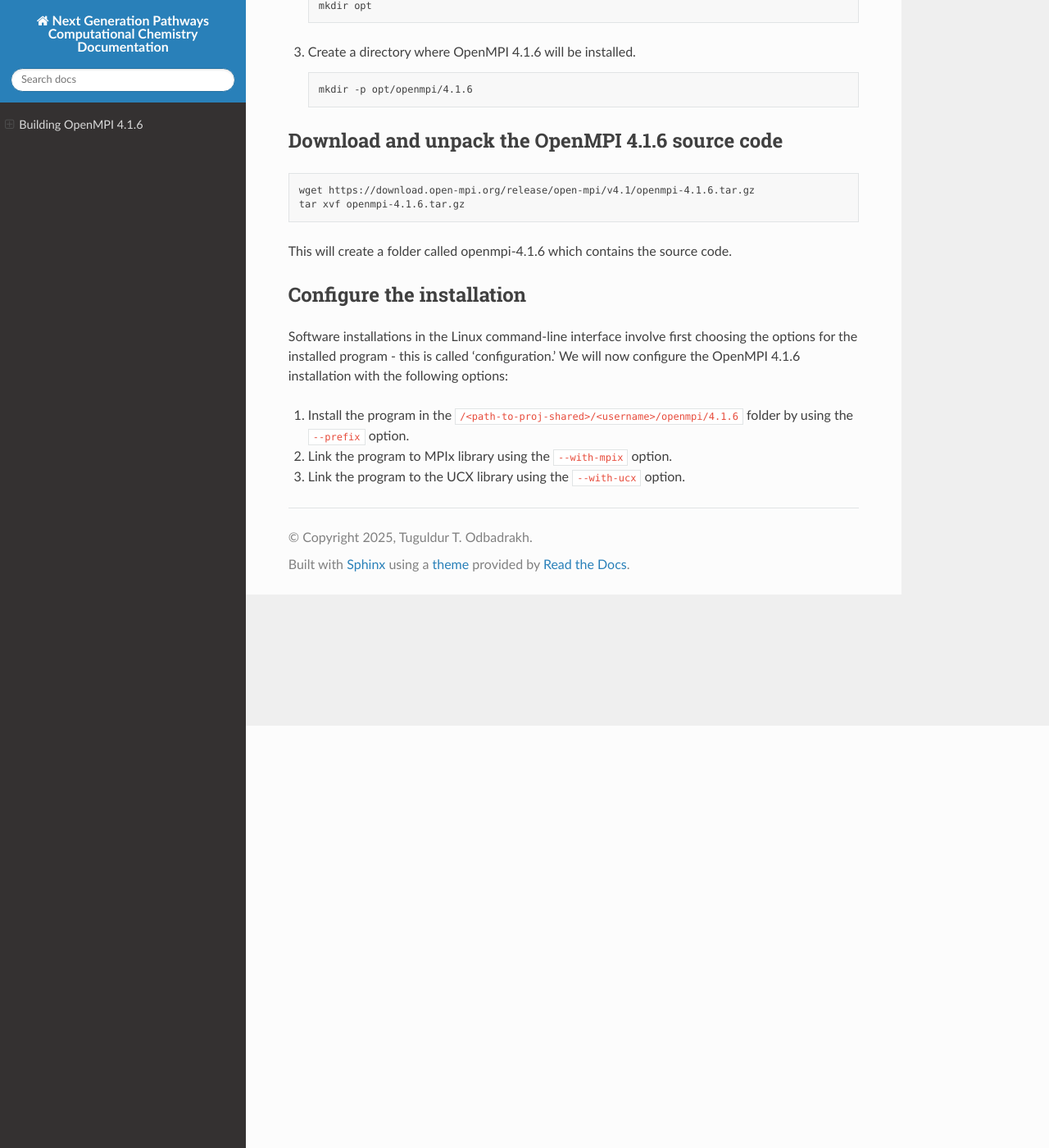
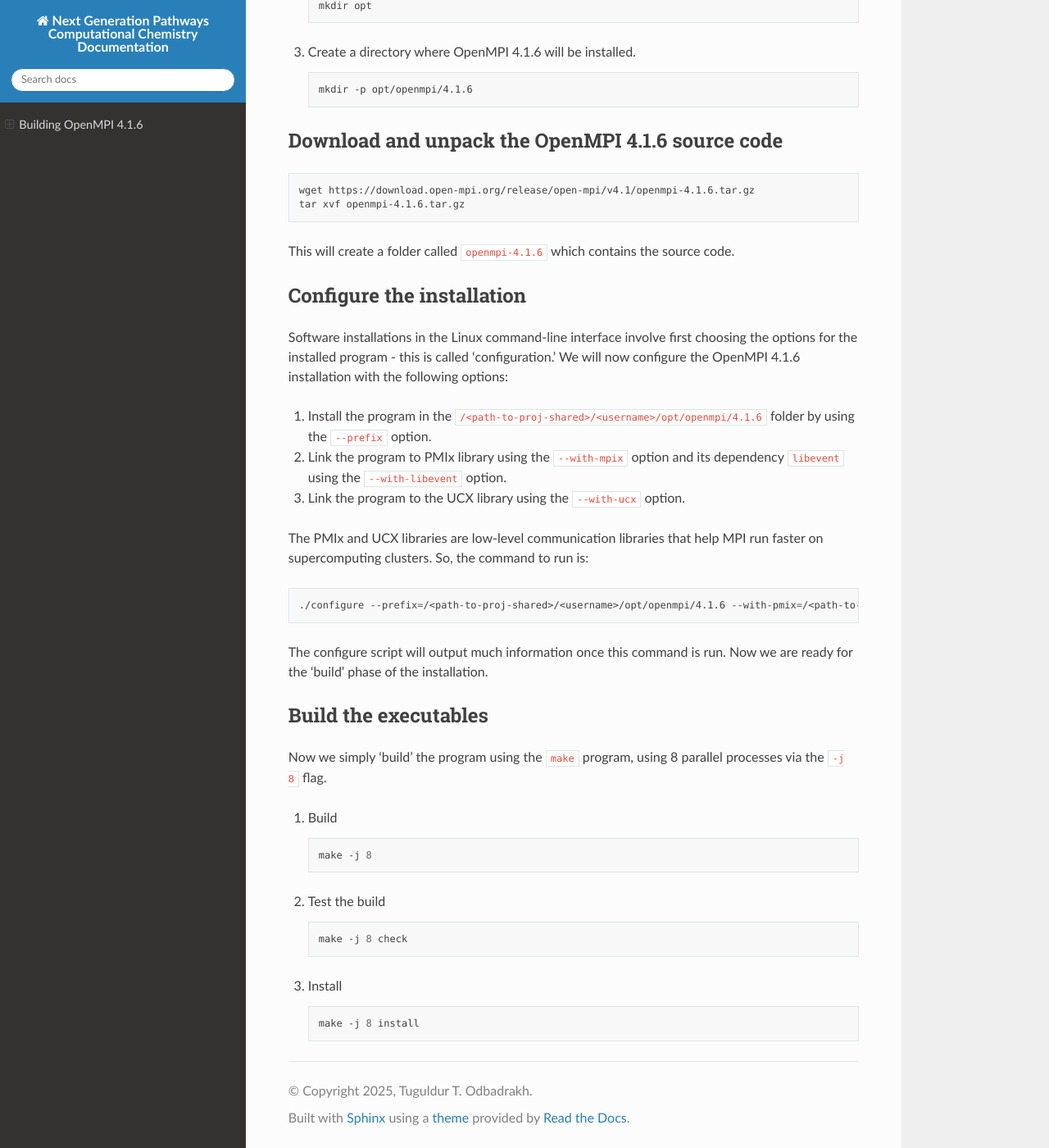
Before and after one commit to todbadrakh/ngp-comp-chem, a Sphinx documentation site: the page built from docs/install_openmpi_4.1.6.md, in a window 1280 px wide and 1400 px high, scrolled down 515 px. Shown: the whole window at 82% size. Built offline with Sphinx 7.4.7 and the Read the Docs theme 3.1.0, drawn with Linux system fonts in a browser that asks for light colours.

Commit message:
completed openmpi install instructions

````diff
--- a/docs/install_openmpi_4.1.6.md
+++ b/docs/install_openmpi_4.1.6.md
@@ -35,7 +35,7 @@ wget https://download.open-mpi.org/release/open-mpi/v4.1/openmpi-4.1.6.tar.gz
 tar xvf openmpi-4.1.6.tar.gz
 ```
 
-This will create a folder called openmpi-4.1.6 which contains the source
+This will create a folder called `openmpi-4.1.6` which contains the source
 code.
 
 ## Configure the installation
@@ -45,9 +45,40 @@ choosing the options for the installed program - this is called
 'configuration.' We will now configure the OpenMPI 4.1.6 installation with
 the following options:
 
-1. Install the program in the `/<path-to-proj-shared>/<username>/openmpi/4.1.6`
+1. Install the program in the `/<path-to-proj-shared>/<username>/opt/openmpi/4.1.6`
    folder by using the `--prefix` option.
 
-2. Link the program to MPIx library using the `--with-mpix` option.
+2. Link the program to PMIx library using the `--with-mpix` option and its
+   dependency `libevent` using the `--with-libevent` option.
 
 3. Link the program to the UCX library using the `--with-ucx` option.
+
+The PMIx and UCX libraries are low-level communication libraries that help MPI
+run faster on supercomputing clusters. So, the command to run is:
+
+```bash
+./configure --prefix=/<path-to-proj-shared>/<username>/opt/openmpi/4.1.6 --with-pmix=/<path-to-pmix> --with-libevent=/<path-to-libevent> --with-ucx=/<path-to-ucx>
+```
+
+The configure script will output much information once this command is run.
+Now we are ready for the 'build' phase of the installation.
+
+## Build the executables
+
+Now we simply 'build' the program using the `make` program, using 8 parallel
+processes via the `-j 8` flag.
+
+1. Build
+    ```bash
+    make -j 8
+    ```
+
+2. Test the build
+    ```bash
+    make -j 8 check
+    ```
+
+3. Install
+    ```bash
+    make -j 8 install
+    ```
````
